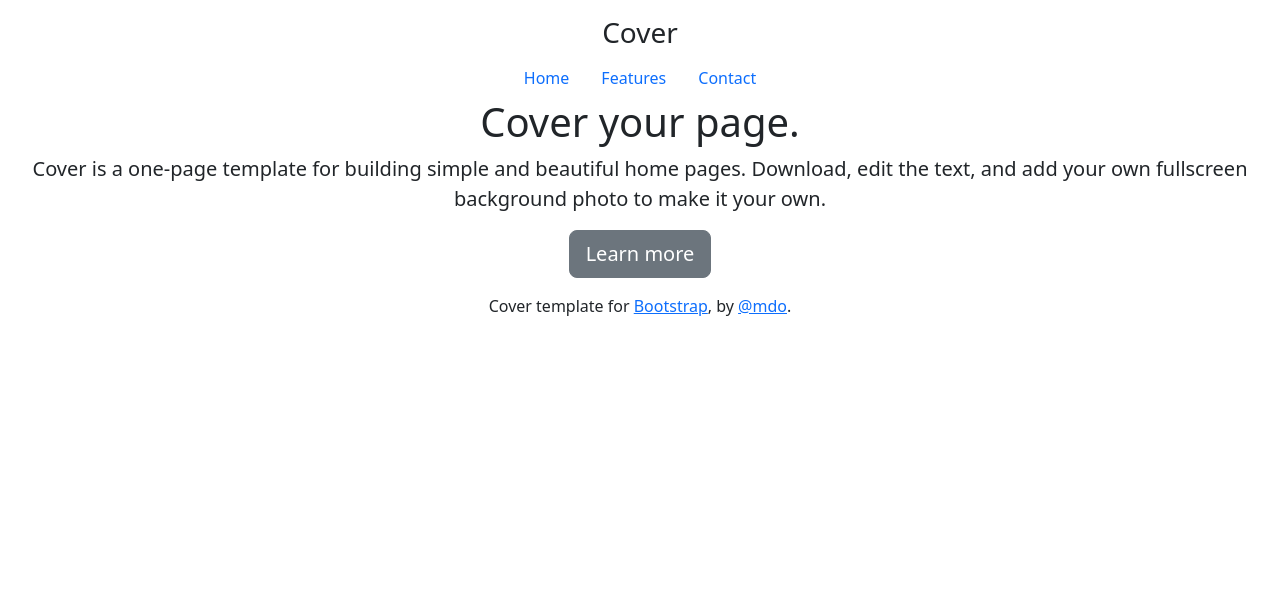
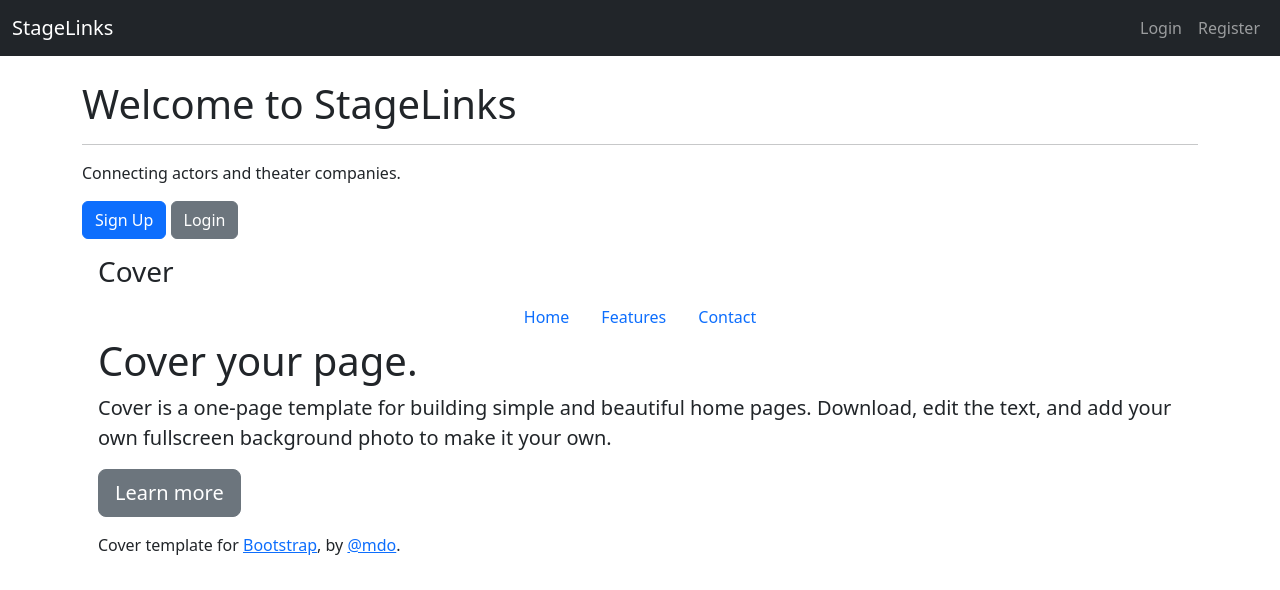
Before and after one commit to kalebb1002/StageLinks, a Flask app: page / in a window 1280 px wide. Shown: the top 590 px of the page. Run offline with Flask 3, Linux system fonts and the light colour scheme; some libraries are stand-ins or nearby versions.

Commit message:
rolling back changes

```diff
--- a/templates/home.html
+++ b/templates/home.html
@@ -1,25 +1,15 @@
-<!DOCTYPE html>
-<!-- saved from url=(0049)https://getbootstrap.com/docs/4.1/examples/cover/ -->
-<html lang="en"><head><meta http-equiv="Content-Type" content="text/html; charset=UTF-8">
-
-    <meta name="viewport" content="width=device-width, initial-scale=1, shrink-to-fit=no">
-    <meta name="description" content="">
-    <meta name="author" content="">
-    <link rel="icon" href="https://getbootstrap.com/docs/4.1/assets/img/favicons/favicon.ico">
-
-    <title>Cover Template for Bootstrap</title>
-
-    <link rel="canonical" href="https://getbootstrap.com/docs/4.1/examples/cover/">
-
-    <!-- Bootstrap core CSS -->
-    <link href="./Cover Template for Bootstrap_files/bootstrap.min.css" rel="stylesheet">
-
-    <!-- Custom styles for this template -->
-    <link href="./Cover Template for Bootstrap_files/cover.css" rel="stylesheet">
-  </head>
-
-  <body class="text-center">
-
+{% extends "base.html" %}
+{% block title %}StageLinks{% endblock %}
+{% block content %}
+    {% if current_user.is_authenticated %}
+        <h1>Welcome back, {{ current_user.username }}!</h1><hr>
+        <a href="{{ url_for('profile', username=current_user.username) }}" class="btn btn-primary">Go to Profile</a>
+    {% else %}
+        <h1>Welcome to StageLinks</h1><hr>
+        <p>Connecting actors and theater companies.</p>
+        <a href="{{ url_for('register') }}" class="btn btn-primary">Sign Up</a>
+        <a href="{{ url_for('login') }}" class="btn btn-secondary">Login</a>
+    {% endif %}
     <div class="cover-container d-flex w-100 h-100 p-3 mx-auto flex-column">
       <header class="masthead mb-auto">
         <div class="inner">
@@ -54,6 +44,4 @@
     <script>window.jQuery || document.write('<script src="../../assets/js/vendor/jquery-slim.min.js"><\/script>')</script>
     <script src="./Cover Template for Bootstrap_files/popper.min.js"></script>
     <script src="./Cover Template for Bootstrap_files/bootstrap.min.js"></script>
-
-
-</body></html>
+{% endblock %}
```
